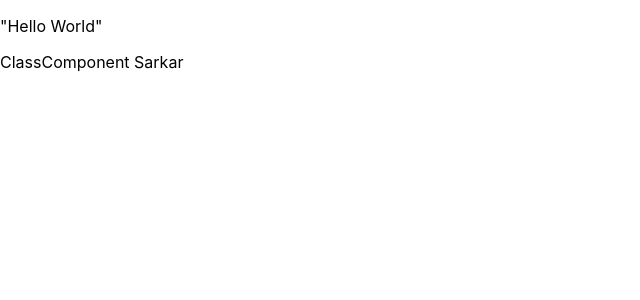
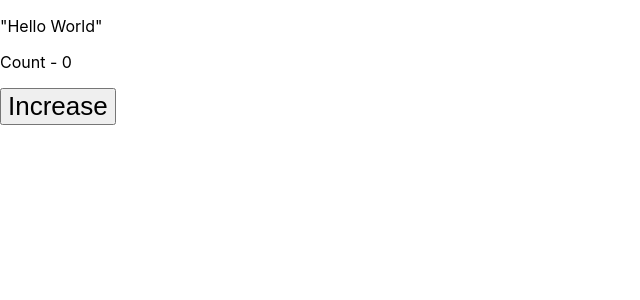
Before and after one commit to Rick799/react101, a React (Vite) app: page / in a window 1280 px wide. Shown: the top 300 px of the page, without its empty margins (0-640 px from the left). Built offline with nearby package versions, Linux system fonts and the light colour scheme.

Commit message:
setState

```diff
--- a/src/components/ClassComponent.jsx
+++ b/src/components/ClassComponent.jsx
@@ -1,16 +1,39 @@
-import React, { Component } from 'react'
+import React, { Component } from "react";
 
-class ClassComponent extends Component {
-    constructor(props) {
-      super(props)
+class Counter extends Component {
+  constructor(props) {
+    super(props);
 
+    this.state = {
+      count: 0,
+    };
+  }
 
-    }
+  // increase = () => {
+  //   this.state.count++;
+  // };
+
+  increase = () => {
+    this.setState(
+      {
+        count: this.state.count + 1,
+      },
+      () => {
+        console.log(this.state.count + " synchronous");
+      }
+    );
+
+    console.log(this.state.count + " asynchronous");
+  };
+
   render() {
     return (
-        <div>ClassComponent {this.props.name}</div>
-    )
+      <div>
+        <p>Count - {this.state.count}</p>
+        <button onClick={this.increase}>Increase</button>
+      </div>
+    );
   }
 }
 
-export default ClassComponent
+export default Counter;
```
